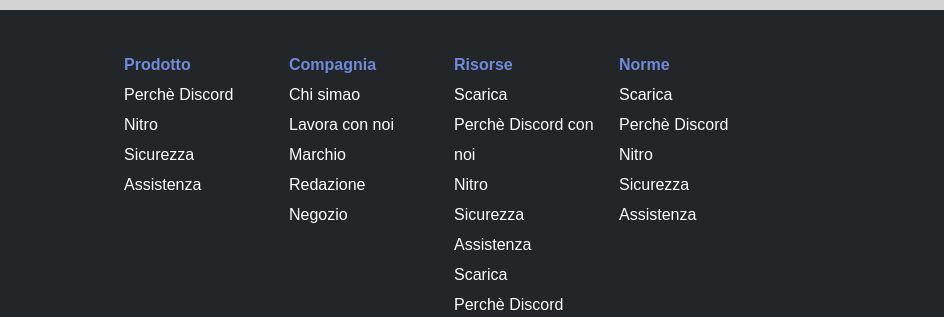
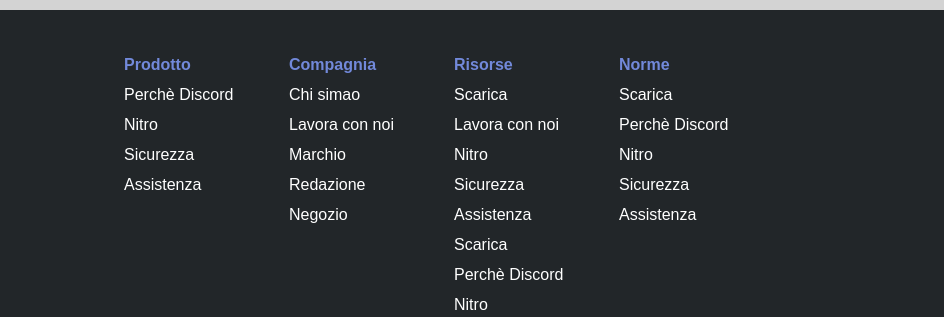
Before and after one commit to giuseppemsabino/htmlcss-discord, a plain HTML site: page index.html in a window 1280 px wide. Shown: the part 2600-2917 px from the top of the page, 336-1280 px from the left. Drawn offline with Linux system fonts and the light colour scheme.

Commit message:
li lavora con noi modificato

```diff
--- a/index.html
+++ b/index.html
@@ -171,7 +171,7 @@
                           <ul class="list-footer">
                             <li class="tophead-list">Risorse</li>
                             <li>Scarica</li>
-                            <li>Perchè Discord con noi</li>
+                            <li>Lavora con noi</li>
                             <li>Nitro</li>
                             <li>Sicurezza</li>
                             <li>Assistenza</li>
```
